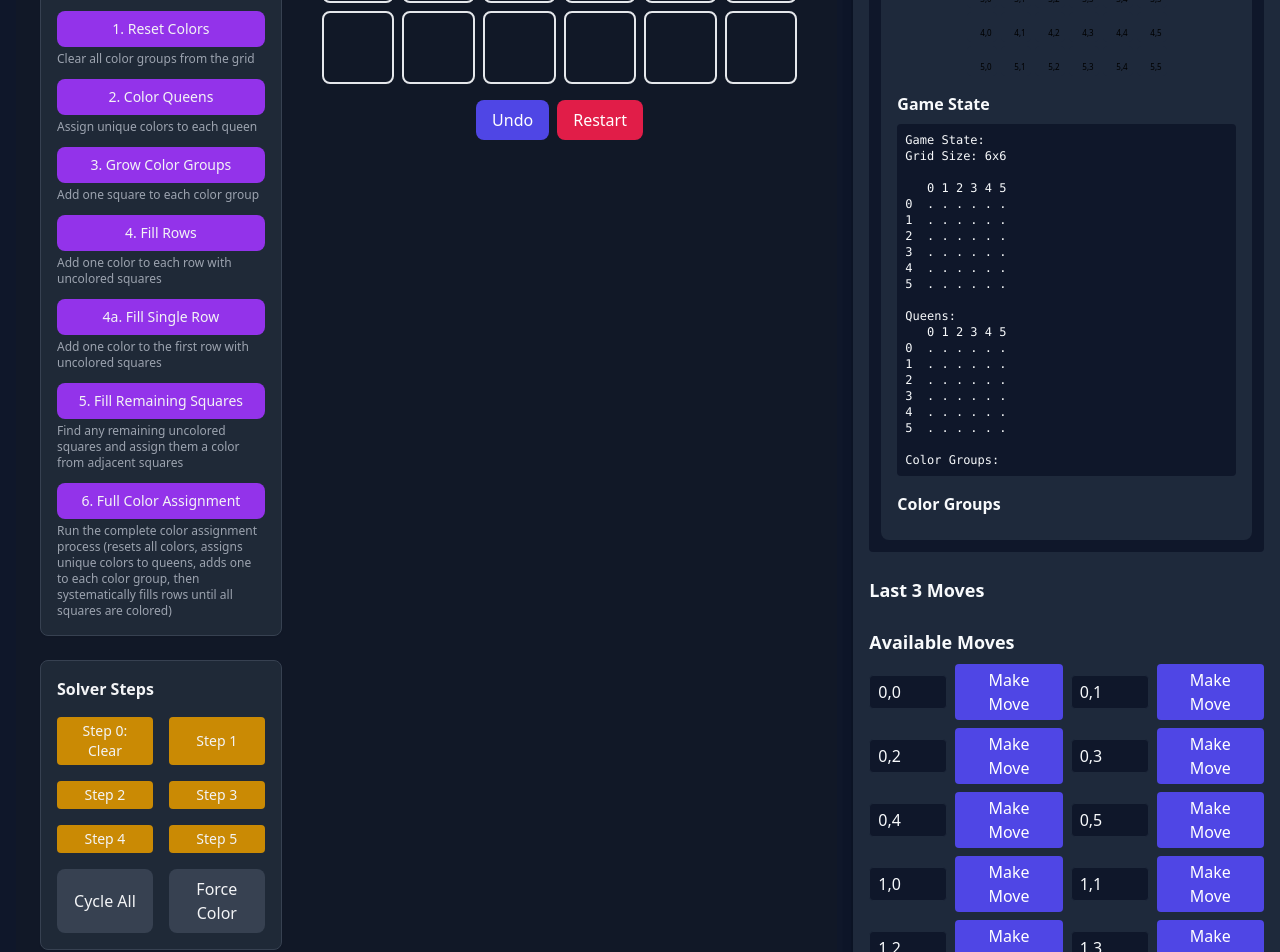
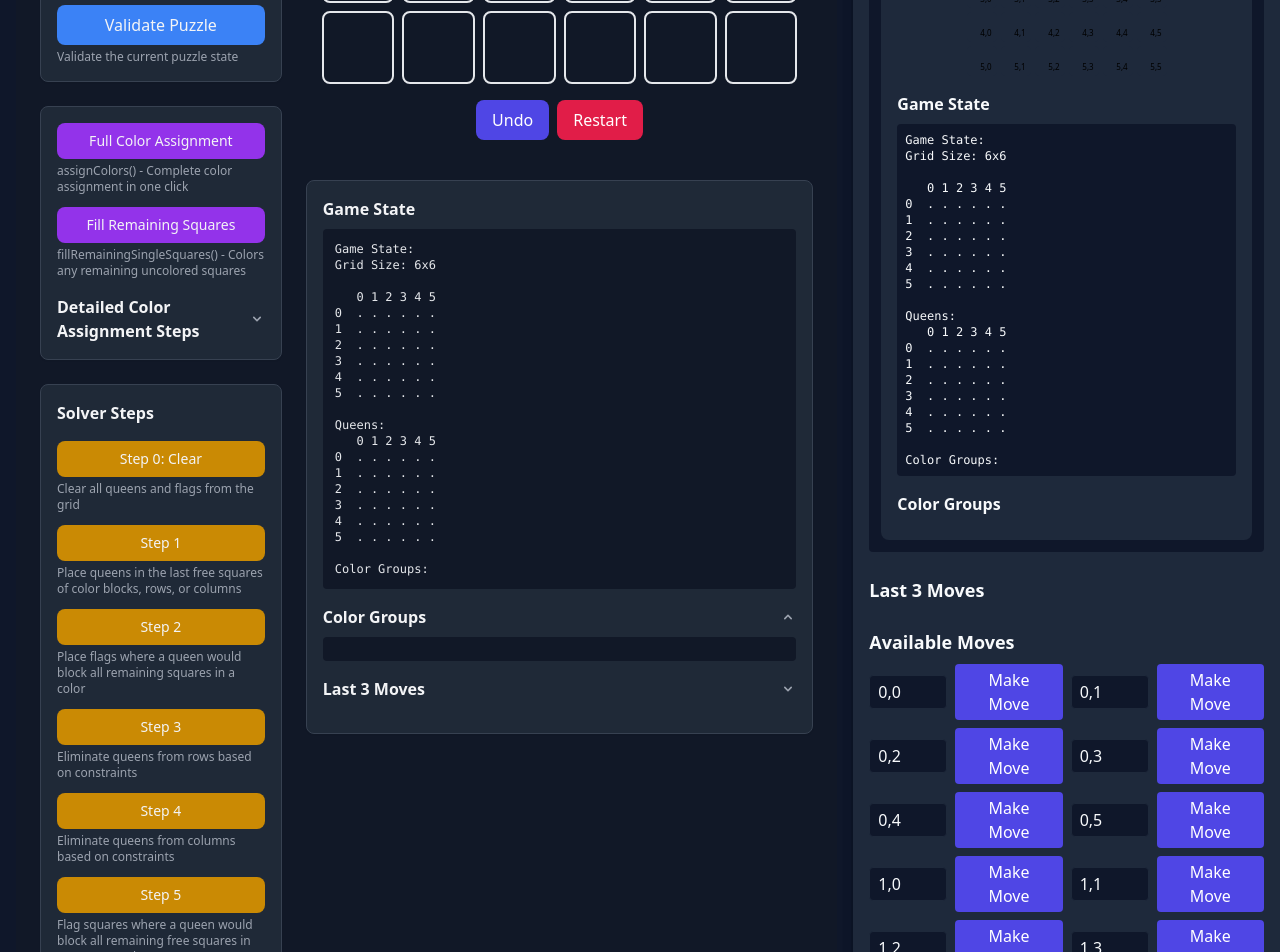
Before and after one commit to Crushford/Cassowary-Games, a Vue app: page /builder in a window 1280 px wide. Shown: the part 500-1452 px from the top of the page. Built offline with nearby package versions, Linux system fonts and the light colour scheme.

Commit message:
move debug pan to inside level builder

```diff
--- /dev/null
+++ b/src/components/DebugInformation.vue
@@ -0,0 +1,170 @@
+<template>
+  <div class="bg-gray-800 border border-gray-700 shadow-sm p-4 rounded-lg">
+    <!-- Game State Section (Always expanded) -->
+    <div class="mb-4">
+      <div class="flex items-center justify-between mb-2">
+        <h3 class="font-semibold text-gray-100">Game State</h3>
+      </div>
+
+      <div class="bg-gray-900 p-3 rounded text-gray-200">
+        <pre class="text-xs font-mono whitespace-pre overflow-x-auto">{{ formattedGameState }}</pre>
+      </div>
+    </div>
+
+    <!-- Color Groups Section -->
+    <div class="mb-4">
+      <button
+        @click="isColorGroupsExpanded = !isColorGroupsExpanded"
+        class="flex items-center justify-between w-full text-left font-semibold mb-2 text-gray-100"
+      >
+        <span>Color Groups</span>
+        <span class="text-gray-400">
+          <svg
+            xmlns="http://www.w3.org/2000/svg"
+            class="h-4 w-4 transition-transform duration-200"
+            :class="isColorGroupsExpanded ? 'rotate-180' : ''"
+            viewBox="0 0 20 20"
+            fill="currentColor"
+          >
+            <path
+              fill-rule="evenodd"
+              d="M5.293 7.293a1 1 0 011.414 0L10 10.586l3.293-3.293a1 1 0 111.414 1.414l-4 4a1 1 0 01-1.414 0l-4-4a1 1 0 010-1.414z"
+              clip-rule="evenodd"
+            />
+          </svg>
+        </span>
+      </button>
+
+      <div v-show="isColorGroupsExpanded" class="bg-gray-900 p-3 rounded text-gray-200">
+        <div class="grid grid-cols-2 gap-2">
+          <div v-for="(count, color) in colorCounts" :key="color" class="flex items-center">
+            <div
+              class="w-4 h-4 mr-2 rounded"
+              :style="{ backgroundColor: getColorHex(color) }"
+            ></div>
+            <span class="text-sm">
+              {{ color }}: {{ count }} squares
+              <span :class="colorConnected[color] ? 'text-green-500' : 'text-red-500'">
+                {{ colorConnected[color] ? '✓' : '✗' }}
+              </span>
+            </span>
+          </div>
+        </div>
+      </div>
+    </div>
+
+    <!-- Move History Section -->
+    <div class="mb-4">
+      <button
+        @click="isMoveHistoryExpanded = !isMoveHistoryExpanded"
+        class="flex items-center justify-between w-full text-left font-semibold mb-2 text-gray-100"
+      >
+        <span>Last 3 Moves</span>
+        <span class="text-gray-400">
+          <svg
+            xmlns="http://www.w3.org/2000/svg"
+            class="h-4 w-4 transition-transform duration-200"
+            :class="isMoveHistoryExpanded ? 'rotate-180' : ''"
+            viewBox="0 0 20 20"
+            fill="currentColor"
+          >
+            <path
+              fill-rule="evenodd"
+              d="M5.293 7.293a1 1 0 011.414 0L10 10.586l3.293-3.293a1 1 0 111.414 1.414l-4 4a1 1 0 01-1.414 0l-4-4a1 1 0 010-1.414z"
+              clip-rule="evenodd"
+            />
+          </svg>
+        </span>
+      </button>
+
+      <div v-show="isMoveHistoryExpanded" class="space-y-4">
+        <div v-if="lastThreeMoves.length === 0" class="text-gray-400 text-sm p-2">
+          No moves yet.
+        </div>
+        <div
+          v-else
+          v-for="(move, index) in lastThreeMoves"
+          :key="index"
+          class="bg-gray-900 p-3 rounded"
+        >
+          <div class="text-sm text-gray-300 mb-1">
+            Move {{ gameStore.moveHistory.length - index }}
+          </div>
+          <div class="text-xs text-gray-400">Queens: {{ countQueens(move.grid) }}</div>
+        </div>
+      </div>
+    </div>
+  </div>
+</template>
+
+<script setup lang="ts">
+import { ref, computed } from 'vue';
+import { useGameStore } from '../stores/gameStore';
+import type { GridSquare } from './GameGrid.vue';
+
+const gameStore = useGameStore();
+
+// Collapsible sections state
+const isColorGroupsExpanded = ref(true);
+const isMoveHistoryExpanded = ref(false);
+
+// Get the text representation of the game state
+const formattedGameState = computed(() => {
+  return gameStore.exportGameState();
+});
+
+// Get last three moves from history
+const lastThreeMoves = computed(() => {
+  return gameStore.moveHistory.slice(-3).reverse();
+});
+
+// Helper to count queens in a grid
+const countQueens = (grid: GridSquare[][]) => {
+  let count = 0;
+  for (let row = 0; row < grid.length; row++) {
+    for (let col = 0; col < grid[0].length; col++) {
+      if (grid[row][col].state === 'queen') {
+        count++;
+      }
+    }
+  }
+  return count;
+};
+
+// Compute color counts
+const colorCounts = computed(() => {
+  const counts: Record<string, number> = {};
+  for (let row = 0; row < gameStore.grid.length; row++) {
+    for (let col = 0; col < gameStore.grid[row].length; col++) {
+      const color = gameStore.grid[row][col].groupColor;
+      if (color) {
+        counts[color] = (counts[color] || 0) + 1;
+      }
+    }
+  }
+  return counts;
+});
+
+// Check if each color forms a connected region
+const colorConnected = computed(() => {
+  const connected: Record<string, boolean> = {};
+  Object.keys(colorCounts.value).forEach((color) => {
+    connected[color] = gameStore.isColorConnected(color);
+  });
+  return connected;
+});
+
+// Helper to get color hexcode
+const getColorHex = (color: string): string => {
+  const colorMap: Record<string, string> = {
+    red: '#ef4444',
+    blue: '#3b82f6',
+    green: '#10b981',
+    yellow: '#f59e0b',
+    purple: '#8b5cf6',
+    pink: '#ec4899',
+  };
+
+  return colorMap[color] || '#888888';
+};
+</script>
--- a/src/views/LevelBuilder.vue
+++ b/src/views/LevelBuilder.vue
@@ -16,16 +16,19 @@
 
         <!-- Board Controls -->
         <section
-          class="flex flex-wrap gap-4 bg-gray-800 border border-gray-700 shadow-sm p-4 rounded-lg"
+          class="flex flex-col gap-4 bg-gray-800 border border-gray-700 shadow-sm p-4 rounded-lg"
         >
+          <div class="flex flex-wrap gap-4">
+            <div v-for="btn in boardControls" :key="btn.label" class="flex flex-col">
               <button
-            v-for="btn in boardControls"
-            :key="btn.label"
                 @click="btn.handler"
                 class="px-4 py-2 bg-gray-700 hover:bg-gray-600 rounded-lg text-gray-100"
               >
                 {{ btn.label }}
               </button>
+              <span class="text-xs text-gray-400 mt-1">{{ btn.description }}</span>
+            </div>
+          </div>
           <label class="flex items-center gap-2">
             <span>Size:</span>
             <input
@@ -41,23 +44,82 @@
 
         <!-- Solution Controls -->
         <section
-          class="flex flex-wrap gap-4 bg-gray-800 border border-gray-700 shadow-sm p-4 rounded-lg"
+          class="flex flex-col gap-4 bg-gray-800 border border-gray-700 shadow-sm p-4 rounded-lg"
         >
+          <div v-for="btn in solutionControls" :key="btn.label" class="flex flex-col">
             <button
-            v-for="btn in solutionControls"
-            :key="btn.label"
               @click="btn.handler"
               class="px-4 py-2 bg-blue-500 hover:bg-blue-400 rounded-lg text-gray-100"
             >
               {{ btn.label }}
             </button>
+            <span class="text-xs text-gray-400 mt-1">{{ btn.description }}</span>
+          </div>
         </section>
 
         <!-- Color Assignment Steps -->
         <section class="bg-gray-800 border border-gray-700 shadow-sm p-4 rounded-lg">
-          <h2 class="font-semibold mb-4">Color Assignment Steps</h2>
+          <div class="flex flex-col gap-4">
+            <!-- Always visible commonly used buttons -->
             <div class="space-y-3">
-            <div v-for="btn in colorAssignmentSteps" :key="btn.label" class="flex flex-col">
+              <div class="flex flex-col">
+                <button
+                  @click="colorAssignmentSteps[colorAssignmentSteps.length - 1].handler"
+                  class="px-4 py-2 bg-purple-600 hover:bg-purple-500 rounded-lg text-gray-100 text-sm"
+                >
+                  Full Color Assignment
+                </button>
+                <span class="text-xs text-gray-400 mt-1">
+                  assignColors() - Complete color assignment in one click
+                </span>
+              </div>
+
+              <div class="flex flex-col">
+                <button
+                  @click="colorAssignmentSteps[5].handler"
+                  class="px-4 py-2 bg-purple-600 hover:bg-purple-500 rounded-lg text-gray-100 text-sm"
+                >
+                  Fill Remaining Squares
+                </button>
+                <span class="text-xs text-gray-400 mt-1">
+                  fillRemainingSingleSquares() - Colors any remaining uncolored squares
+                </span>
+              </div>
+            </div>
+
+            <!-- Collapsible section header -->
+            <button
+              @click="isColorAssignmentExpanded = !isColorAssignmentExpanded"
+              class="flex items-center justify-between w-full text-left font-semibold"
+            >
+              <span>Detailed Color Assignment Steps</span>
+              <span class="text-gray-400">
+                <svg
+                  xmlns="http://www.w3.org/2000/svg"
+                  class="h-4 w-4 transition-transform duration-200"
+                  :class="isColorAssignmentExpanded ? 'rotate-180' : ''"
+                  viewBox="0 0 20 20"
+                  fill="currentColor"
+                >
+                  <path
+                    fill-rule="evenodd"
+                    d="M5.293 7.293a1 1 0 011.414 0L10 10.586l3.293-3.293a1 1 0 111.414 1.414l-4 4a1 1 0 01-1.414 0l-4-4a1 1 0 010-1.414z"
+                    clip-rule="evenodd"
+                  />
+                </svg>
+              </span>
+            </button>
+          </div>
+
+          <div
+            v-show="isColorAssignmentExpanded"
+            class="space-y-3 mt-4 transition-all duration-300 overflow-hidden"
+          >
+            <div
+              v-for="(btn, index) in colorAssignmentSteps.slice(0, 5)"
+              :key="btn.label"
+              class="flex flex-col"
+            >
               <button
                 @click="btn.handler"
                 class="px-4 py-2 bg-purple-600 hover:bg-purple-500 rounded-lg text-gray-100 text-sm"
@@ -72,29 +134,40 @@
         <!-- Solver Steps -->
         <section class="bg-gray-800 border border-gray-700 shadow-sm p-4 rounded-lg">
           <h2 class="font-semibold mb-4">Solver Steps</h2>
-          <div class="grid grid-cols-2 gap-4">
+          <div class="space-y-3">
+            <div v-for="btn in solverSteps" :key="btn.label" class="flex flex-col">
               <button
-              v-for="btn in solverSteps"
-              :key="btn.label"
                 @click="btn.handler"
-              class="px-3 py-1 bg-yellow-600 hover:bg-yellow-500 rounded text-gray-100 text-sm"
+                class="px-4 py-2 bg-yellow-600 hover:bg-yellow-500 rounded-lg text-gray-100 text-sm w-full"
               >
                 {{ btn.label }}
               </button>
+              <span class="text-xs text-gray-400 mt-1">{{ btn.description }}</span>
             </div>
-          <div class="mt-4 flex gap-4">
+          </div>
+          <div class="mt-4 flex flex-col gap-4">
+            <div class="flex flex-col">
               <button
                 @click="handleCycleSolveSteps"
-              class="flex-1 px-4 py-2 bg-gray-700 hover:bg-gray-600 rounded-lg text-gray-100"
+                class="px-4 py-2 bg-gray-700 hover:bg-gray-600 rounded-lg text-gray-100"
               >
-              Cycle All
+                Cycle All Steps
               </button>
+              <span class="text-xs text-gray-400 mt-1"
+                >testAllStepsLoop() - Run all solver steps in sequence</span
+              >
+            </div>
+            <div class="flex flex-col">
               <button
                 @click="handleForceChangeColor"
-              class="flex-1 px-4 py-2 bg-gray-700 hover:bg-gray-600 rounded-lg text-gray-100"
+                class="px-4 py-2 bg-gray-700 hover:bg-gray-600 rounded-lg text-gray-100"
               >
-              Force Color
+                Force Color Change
               </button>
+              <span class="text-xs text-gray-400 mt-1"
+                >forceChangeColor() - Randomly change color of an empty square</span
+              >
+            </div>
           </div>
         </section>
 
@@ -102,6 +175,7 @@
         <section
           class="flex flex-col gap-4 bg-gray-800 border border-gray-700 shadow-sm p-4 rounded-lg"
         >
+          <div class="flex flex-col">
             <button
               @click="handleGenerateAndStoreValidPuzzle"
               :disabled="isGenerating"
@@ -116,13 +190,23 @@
               ></span>
               {{ isGenerating ? 'Generating…' : 'Generate Valid Puzzle' }}
             </button>
+            <span class="text-xs text-gray-400 mt-1"
+              >generateAndStoreValidPuzzle() - Automatically generate a complete, valid puzzle</span
+            >
+          </div>
+
+          <div class="flex flex-col" v-if="hasColorGroups">
             <button
-            v-if="hasColorGroups"
               @click="handleSavePuzzle"
               class="w-full px-6 py-3 bg-green-600 hover:bg-green-500 rounded-lg text-gray-100 font-medium"
             >
               Save to Local Storage
             </button>
+            <span class="text-xs text-gray-400 mt-1"
+              >savePuzzleToLocalStorage() - Save current puzzle to browser storage</span
+            >
+          </div>
+
           <div
             v-if="savedMessage"
             class="mt-2 p-2 bg-green-100 text-green-700 rounded text-center text-sm"
@@ -148,6 +232,9 @@
         >
           {{ gameStore.errorMessage }}
         </div>
+
+        <!-- Debug Information -->
+        <DebugInformation />
 
         <!-- Logs -->
         <section
@@ -206,6 +293,7 @@
 <script setup lang="ts">
 import { ref, computed, watch, nextTick, onMounted } from 'vue';
 import GameGrid from '../components/GameGrid.vue';
+import DebugInformation from '../components/DebugInformation.vue';
 import { useGameStore } from '../stores/gameStore';
 
 const gameStore = useGameStore();
@@ -215,6 +303,7 @@ const isGenerating = ref(false);
 const validationMessage = ref('');
 const isValid = ref(false);
 const logsContainer = ref<HTMLElement | null>(null);
+const isColorAssignmentExpanded = ref(false);
 
 // Scroll logs to bottom when they change
 watch(
@@ -239,8 +328,12 @@ onMounted(() => {
 
 // Button group definitions
 const boardControls = [
-  { label: 'Undo', handler: () => gameStore.handleUndo() },
-  { label: 'Restart', handler: () => gameStore.clearQueensAndFlags() },
+  { label: 'Undo', handler: () => gameStore.handleUndo(), description: 'Clear the last action' },
+  {
+    label: 'Restart',
+    handler: () => gameStore.clearQueensAndFlags(),
+    description: 'Clear all queens and flags',
+  },
 ];
 
 const solutionControls = [
@@ -249,6 +342,7 @@ const solutionControls = [
     handler: () => {
       gameStore.generateFullSolution();
     },
+    description: 'Generate a complete solution for the puzzle',
   },
   {
     label: 'Validate Puzzle',
@@ -298,6 +392,7 @@ const solutionControls = [
         validationMessage.value = '';
       }, 4000);
     },
+    description: 'Validate the current puzzle state',
   },
 ];
 
@@ -400,6 +495,7 @@ const solverSteps = [
       gameStore.testLogs.push('Step 0: Clearing all queens and flags');
       gameStore.clearQueensAndFlags();
     },
+    description: 'Clear all queens and flags from the grid',
   },
   {
     label: 'Step 1',
@@ -410,6 +506,7 @@ const solverSteps = [
       );
       gameStore.testStep1PlaceLastFreeQueens();
     },
+    description: 'Place queens in the last free squares of color blocks, rows, or columns',
   },
   {
     label: 'Step 2',
@@ -420,6 +517,7 @@ const solverSteps = [
       );
       gameStore.testStep2FlagBlockingSquares();
     },
+    description: 'Place flags where a queen would block all remaining squares in a color',
   },
   {
     label: 'Step 3',
@@ -428,6 +526,7 @@ const solverSteps = [
       gameStore.testLogs.push('Step 3: Constrained Row Elimination');
       gameStore.testConstrainedRowElimination();
     },
+    description: 'Eliminate queens from rows based on constraints',
   },
   {
     label: 'Step 4',
@@ -436,6 +535,7 @@ const solverSteps = [
       gameStore.testLogs.push('Step 4: Constrained Column Elimination');
       gameStore.testConstrainedColumnElimination();
     },
+    description: 'Eliminate queens from columns based on constraints',
   },
   {
     label: 'Step 5',
@@ -446,6 +546,8 @@ const solverSteps = [
       );
       gameStore.testStep5BlockRowsAndColumns();
     },
+    description:
+      'Flag squares where a queen would block all remaining free squares in any row or column',
   },
 ];
 
```
Lines whose indentation alone changed are shown as unchanged.
